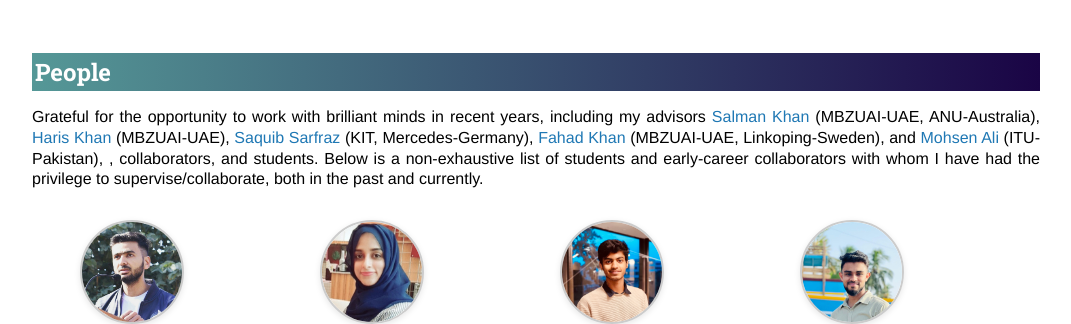
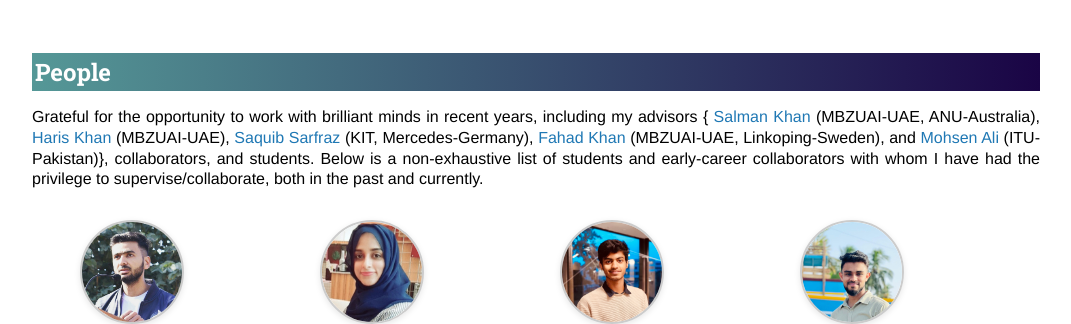
Before and after one commit to akhtarvision/akhtarvision.github.io, a Jekyll site: the page built from index.html, in a window 1280 px wide and 900 px high, scrolled down 2858 px. Shown: the part 152-476 px from the top of the window, without its empty margins (104-1175 px from the left). Built offline with Jekyll 4.4.1, drawn with Linux system fonts in a browser that asks for light colours.

Commit message:
Update index.html

```diff
--- a/index.html
+++ b/index.html
@@ -380,14 +380,13 @@ title: Akhtar, CV & ML
 <h2 style="font-family: 'Roboto Slab', serif; font-size: 24px; color: #ffffff; margin-bottom: 15px;">People</h2>
 <div style="font-family: 'Lato', sans-serif; font-size: 16px; line-height: 1.6; color: #2c3e50;">
   <p>
-    Grateful for the opportunity to work with brilliant minds in recent years, including my advisors
-	  <a href="https://scholar.google.com.pk/citations?user=M59O9lkAAAAJ&hl=en" style="text-decoration: none; color: #1f78b4;">Salman Khan</a> (MBZUAI-UAE, ANU-Australia),
+    Grateful for the opportunity to work with brilliant minds in recent years, including my advisors {
+<a href="https://scholar.google.com.pk/citations?user=M59O9lkAAAAJ&hl=en" style="text-decoration: none; color: #1f78b4;">Salman Khan</a> (MBZUAI-UAE, ANU-Australia),
   <a href="https://scholar.google.com/citations?user=ZgERfFwAAAAJ&hl=en" style="text-decoration: none; color: #1f78b4;">Haris Khan</a> (MBZUAI-UAE),
   <a href="https://scholar.google.com/citations?user=4YLsmYIAAAAJ&hl=en" style="text-decoration: none; color: #1f78b4;">Saquib Sarfraz</a> (KIT, Mercedes-Germany),
   <a href="https://scholar.google.com/citations?user=zvaeYnUAAAAJ&hl=en" style="text-decoration: none; color: #1f78b4;">Fahad Khan</a> (MBZUAI-UAE, Linkoping-Sweden), and
-  <a href="https://scholar.google.com/citations?user=59ISSCEAAAAJ&hl=en" style="text-decoration: none; color: #1f78b4;">Mohsen Ali</a> (ITU-Pakistan),
-, collaborators, and students.
-    Below is a non-exhaustive list of students and early-career collaborators with whom I have had the privilege to supervise/collaborate, both in the past and currently.
+  <a href="https://scholar.google.com/citations?user=59ISSCEAAAAJ&hl=en" style="text-decoration: none; color: #1f78b4;">Mohsen Ali</a> (ITU-Pakistan)},
+collaborators, and students. Below is a non-exhaustive list of students and early-career collaborators with whom I have had the privilege to supervise/collaborate, both in the past and currently.
   </p>
 
   <div style="display: flex; flex-wrap: wrap; gap: 40px; margin-top: 30px;">
```
